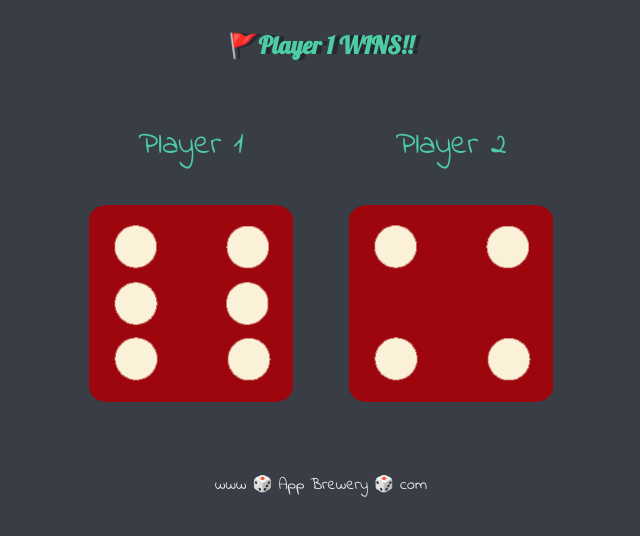
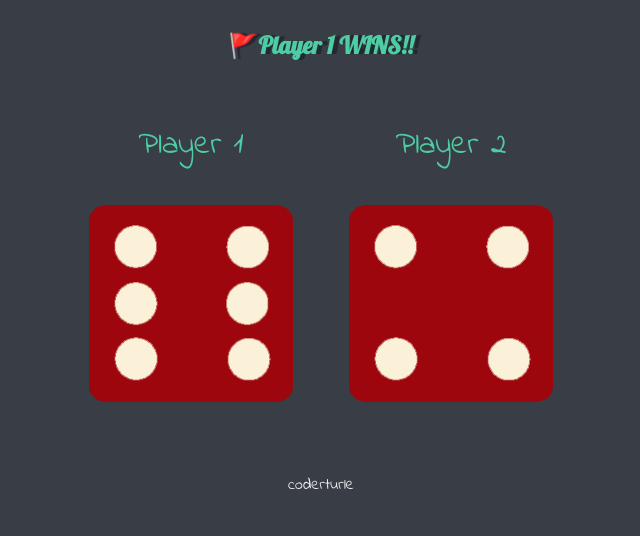
Before and after one commit to VividhPandey003/randomDice, a plain HTML site: page dicee.html in a window 1280 px wide. Shown: the whole page, without its empty margins (319-959 px from the left). Drawn offline with Linux system fonts and the light colour scheme.

Commit message:
Update dicee.html

```diff
--- a/dicee.html
+++ b/dicee.html
@@ -1,5 +1,6 @@
 <!DOCTYPE html>
 <html lang="en" dir="ltr">
+
 <head>
   <meta charset="utf-8">
   <title>Dicee</title>
@@ -7,6 +8,7 @@
   <link href="https://fonts.googleapis.com/css?family=Indie+Flower|Lobster" rel="stylesheet">
 
 </head>
+
 <body>
 
   <div class="container">
@@ -28,7 +30,8 @@
 </body>
 
 <footer>
-    www 🎲 App Brewery 🎲 com
+  coderturle
 </footer>
 <script src="index.js"></script>
+
 </html>
```
Lines whose indentation alone changed are shown as unchanged.
